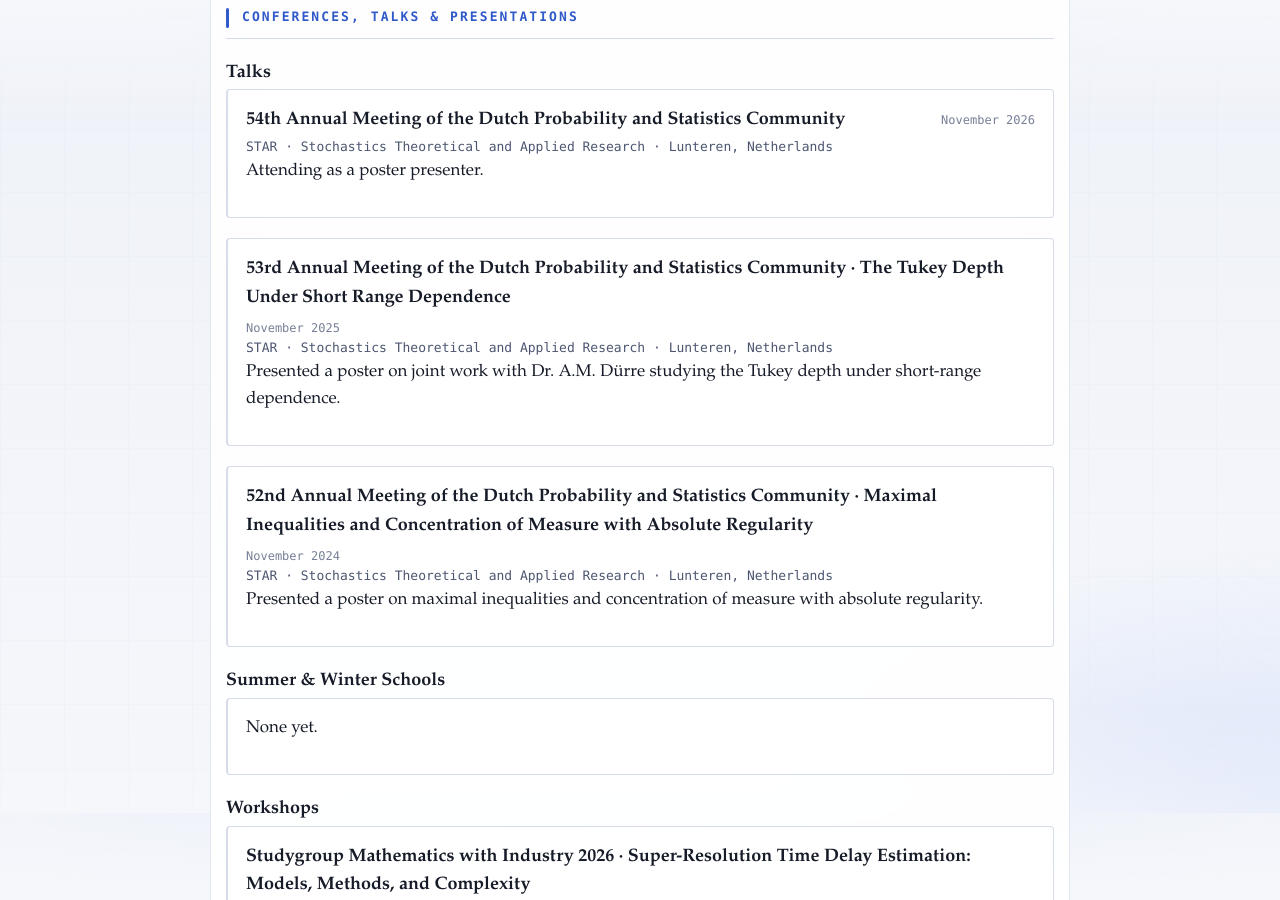
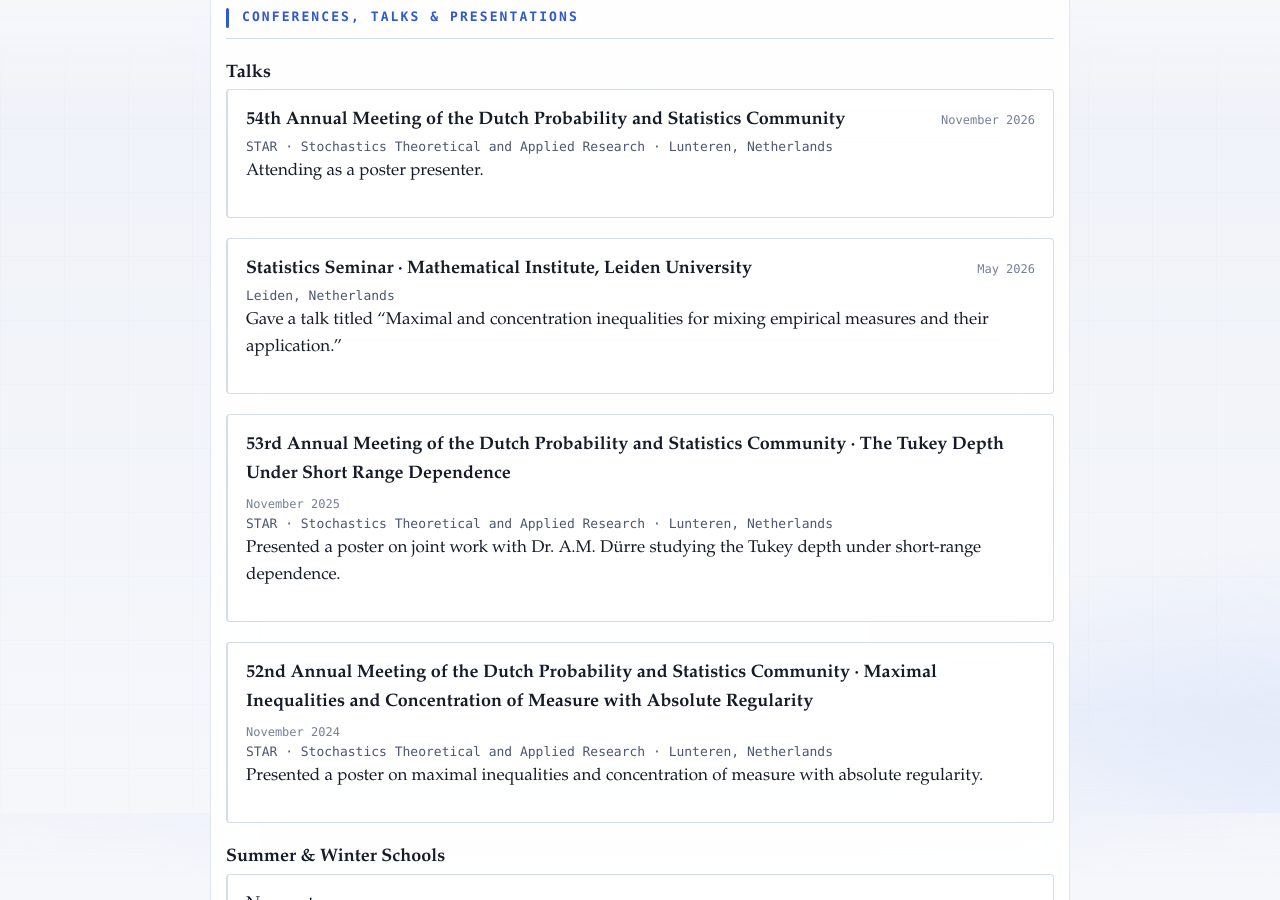
Before and after one commit to DaanZunnenberg/DaanZunnenberg.github.io, a Jekyll site: the page built from updates/index.md, in a window 1280 px wide and 900 px high, scrolled down 987 px. Built offline with Jekyll 4.4.1, drawn with Linux system fonts in a browser that asks for light colours.

Commit message:
Add the May 2026 Leiden statistics seminar talk to Updates & Events
"Maximal and concentration inequalities for mixing empirical measures and their application," Mathematical Institute, Leiden University.

```diff
--- a/updates/index.md
+++ b/updates/index.md
@@ -52,6 +52,15 @@ update between those bigger posts.
 
 <div class="entry">
   <div class="entry-head">
+    <h3>Statistics Seminar &middot; Mathematical Institute, Leiden University</h3>
+    <span class="entry-date">May 2026</span>
+  </div>
+  <div class="entry-org">Leiden, Netherlands</div>
+  <p>Gave a talk titled &ldquo;Maximal and concentration inequalities for mixing empirical measures and their application.&rdquo;</p>
+</div>
+
+<div class="entry">
+  <div class="entry-head">
     <h3><a href="https://www.tudelft.nl/evenementen/2025/ewi/diam/stochastics-meeting-lunteren-2025" target="_blank" rel="noopener noreferrer">53rd Annual Meeting of the Dutch Probability and Statistics Community</a> &middot; The Tukey Depth Under Short Range Dependence</h3>
     <span class="entry-date">November 2025</span>
   </div>
```
